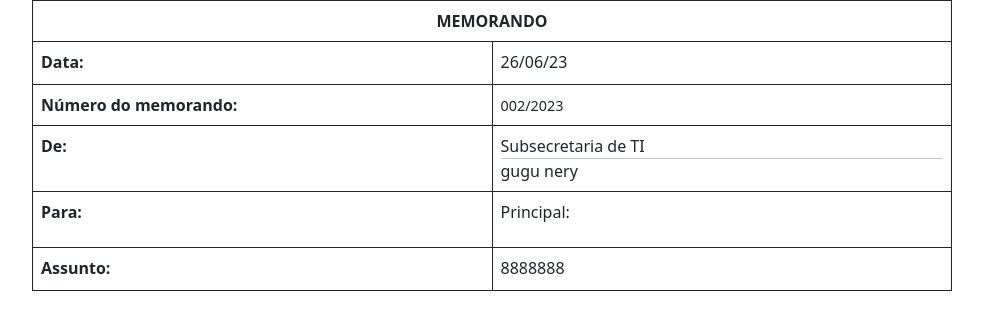
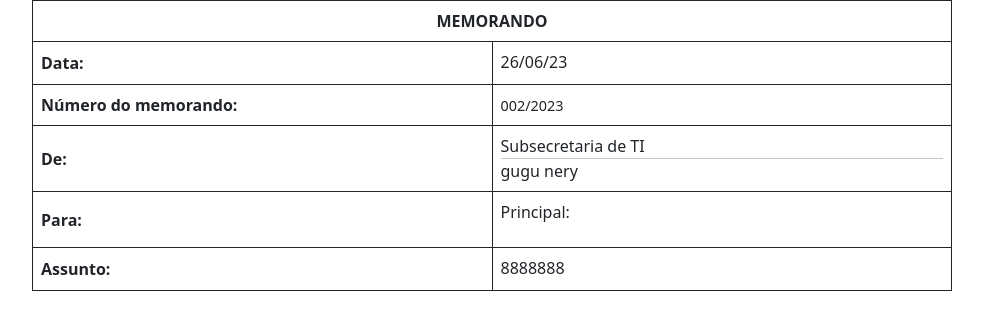
Before and after one commit to gustavonerywe/Memorando_PMNF, a Django app: page /generate_pdf/2 in a window 1280 px wide. Shown: the part 182-505 px from the top of the page, without its empty margins (148-1131 px from the left). Run offline with Django 4.2, Linux system fonts and the light colour scheme; a user stored in the database is signed in; data comes from the database, SQL or seed files in the repository; both versions use the stored data as it was after the commit; parts of the project's set-up code (start-up, migrations or seed data) failed here and were passed over; some libraries are stand-ins or nearby versions.

Commit message:
10.1 fix bugs and ajusts

```diff
--- a/memoApp/static/css/style.css
+++ b/memoApp/static/css/style.css
@@ -37,6 +37,7 @@ h6 {
 #footer {
     padding: 10px;
     text-align: center;
+    margin-left: 700px;
 }
 
 .table {
--- a/memoApp/templates/generate_pdf.html
+++ b/memoApp/templates/generate_pdf.html
@@ -21,23 +21,23 @@
                         <th id="tituloTable" colspan="2">MEMORANDO</th>
                     </tr>
                     <tr>
-                        <th class="th-generate">Data:</th>
+                        <th class="th-generate" style="vertical-align: middle;">Data:</th>
                         <td class="td-generate">
                             <p style="margin-bottom: 2px;">{{ data_atual }}</p>
                         </td>
                     </tr>
                     <tr>
-                        <th class="th-generate">Número do memorando:</th>
+                        <th class="th-generate" style="vertical-align: middle;">Número do memorando:</th>
                         <td class="td-generate"><span id="memo_numero">{{memorando.memo_numero}}</span></td>
                     </tr>
                     <tr>
-                        <th class="th-generate">De:</th>
+                        <th class="th-generate" style="vertical-align: middle;">De:</th>
                         <td class="td-generate">{{ user.groups.first.name }}
                             <hr> {{ user.get_full_name }}
                         </td>
                     </tr>
                     <tr>
-                        <th class="th-generate">Para:</th>
+                        <th class="th-generate" style="vertical-align: middle;">Para:</th>
                         <td class="td-generate" id="secretaria-escolhida">
                             <p style="margin-bottom: 15px;">Principal:</p>
                             {% for grupo in grupo_escolhido %}
@@ -51,7 +51,7 @@
                     </tr>
                     {% if grupo_escolhido_copia|length > 0 %}
                     <tr>
-                        <th class="th-generate">Cópia para:</th>
+                        <th class="th-generate" style="vertical-align: middle;">Cópia para:</th>
                         <td class="td-generate" id="secretaria-escolhida">
                             <p style="margin-bottom: 15px;">Cópia para:</p>
                             {% for grupo in grupo_escolhido_copia %}
@@ -65,13 +65,13 @@
                     </tr>
                     {% endif %}
                     <tr>
-                        <th class="th-generate">Assunto:</th>
+                        <th class="th-generate" style="vertical-align: middle;">Assunto:</th>
                         <td class="td-generate">
                             <p style="margin-bottom: 2px;">{{ memorando_assunto }}</p>
                         </td>
                     </tr>
                 </table>
-                <div style="width: 70%;" id="corpo-memorando-pdf" contenteditable="false">{{ text_content|safe }}</div>
+                <div style="width: 100%; text-align: justify;" id="corpo-memorando-pdf" contenteditable="false">{{ text_content|safe }}</div>
             </div>
             <div id="footer">
                 <p>
```
Also changed, not shown: db.sqlite3.
